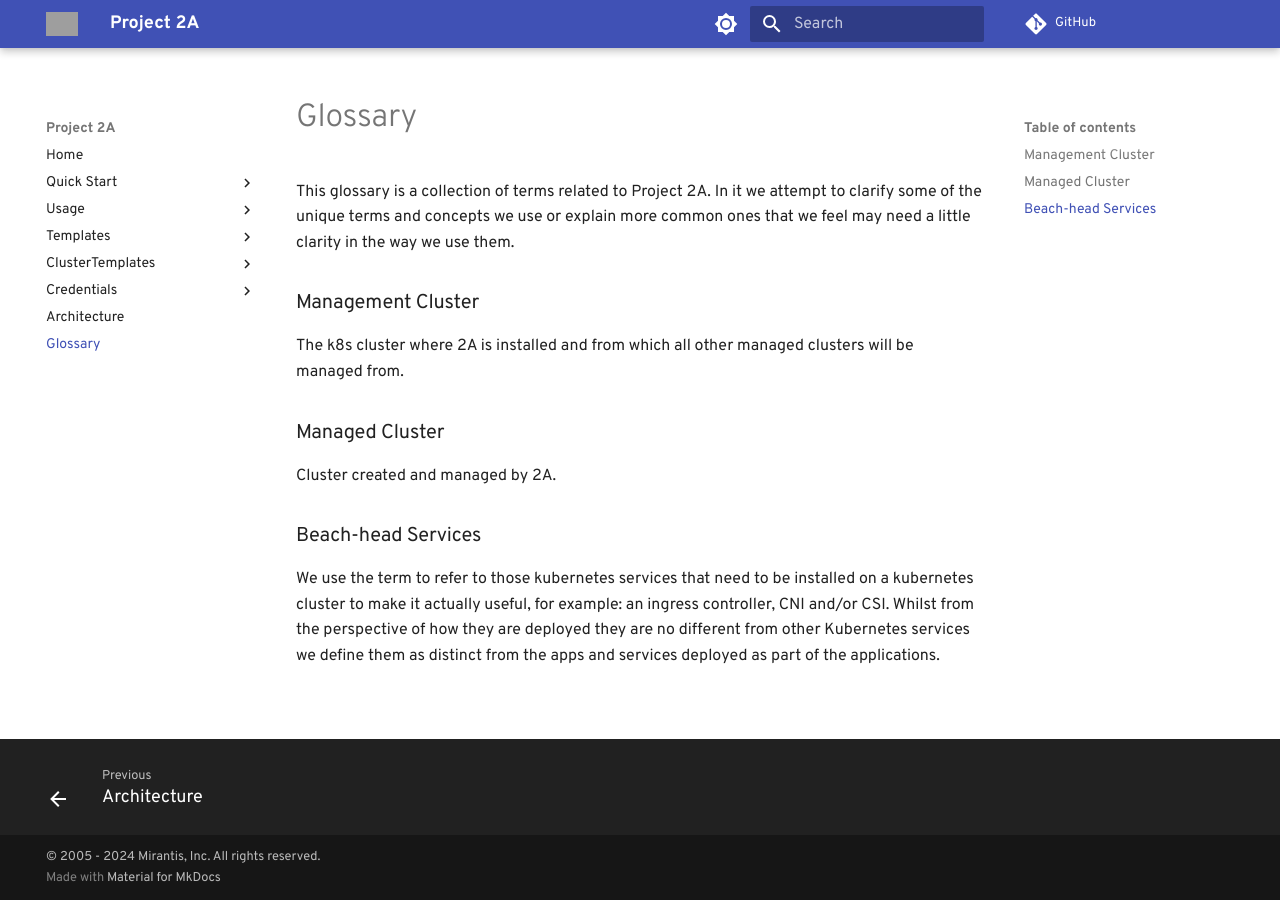
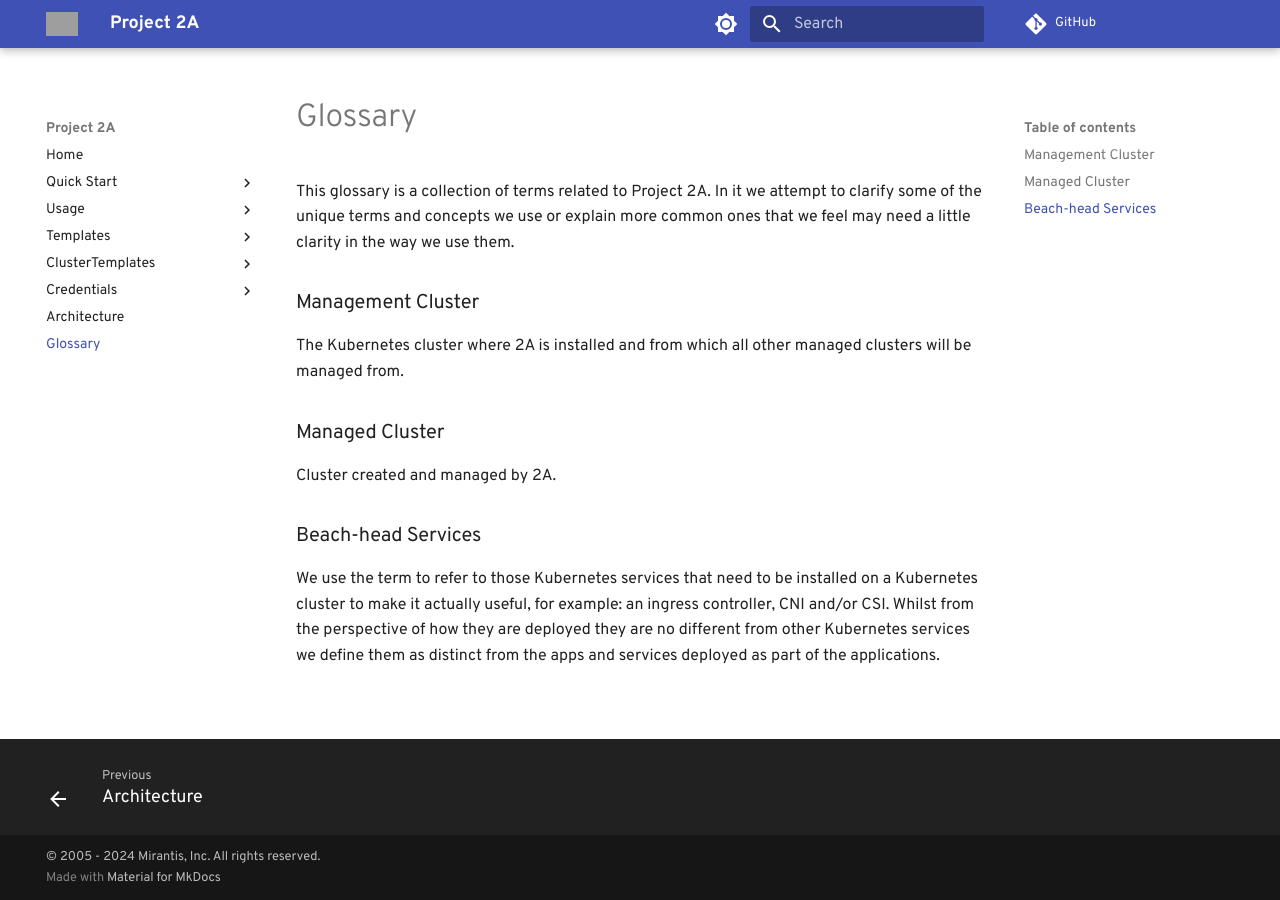
Before and after one commit to wrkode/project-2a-docs, an MkDocs documentation site: the page built from docs/glossary.md, in a window 1280 px wide. Built offline with MkDocs 1.6.1 and Material for MkDocs 9.7.7, drawn with Linux system fonts in a browser that asks for light colours; comment, search, counter and statistics services are not loaded; grey boxes are pictures that could not be loaded.

Commit message:
Revert overwritten docs changes (#30)
Typo fixed.
Fix capitalization of Vsphere to vSphere.
Add a period, spell out "infra".
Cleanup some small typos and formatting.

```diff
--- a/docs/glossary.md
+++ b/docs/glossary.md
@@ -6,15 +6,15 @@
 them.
 
 ### Management Cluster
-The k8s cluster where 2A is installed and from which all other managed clusters will
+The Kubernetes cluster where 2A is installed and from which all other managed clusters will
 be managed from.
 
 ### Managed Cluster
 Cluster created and managed by 2A.
 
 ### Beach-head Services
-We use the term to refer to those kubernetes services that need to be installed
-on a kubernetes cluster to make it actually useful, for example: an ingress controller,
+We use the term to refer to those Kubernetes services that need to be installed
+on a Kubernetes cluster to make it actually useful, for example: an ingress controller,
 CNI and/or CSI. Whilst from the perspective of how they are deployed they are no different
 from other Kubernetes services we define them as distinct from the apps and services
 deployed as part of the applications.
```
Also changed, not shown: docs/architecture.md (+4 -0 lines), docs/index.md (+1 -3 lines).
